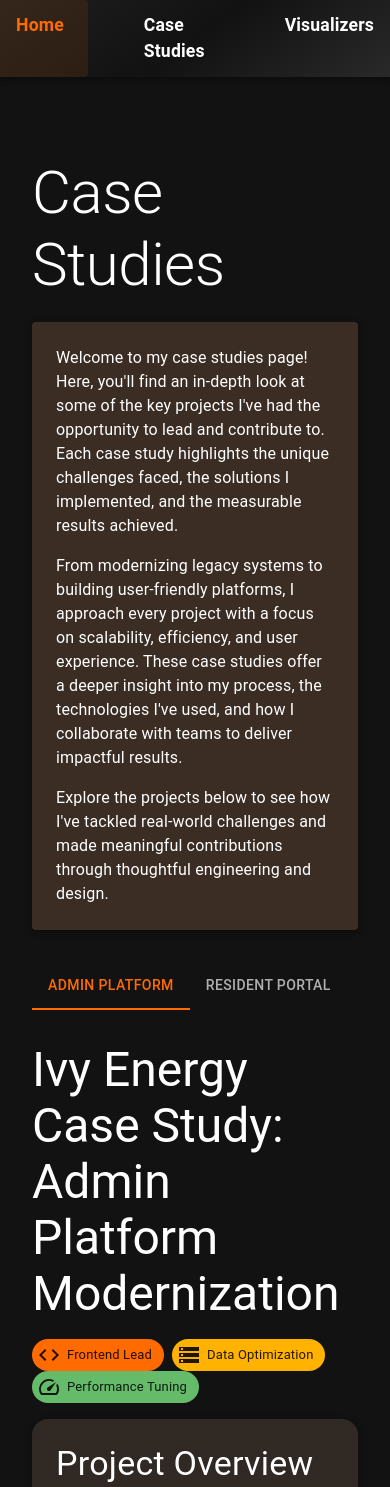
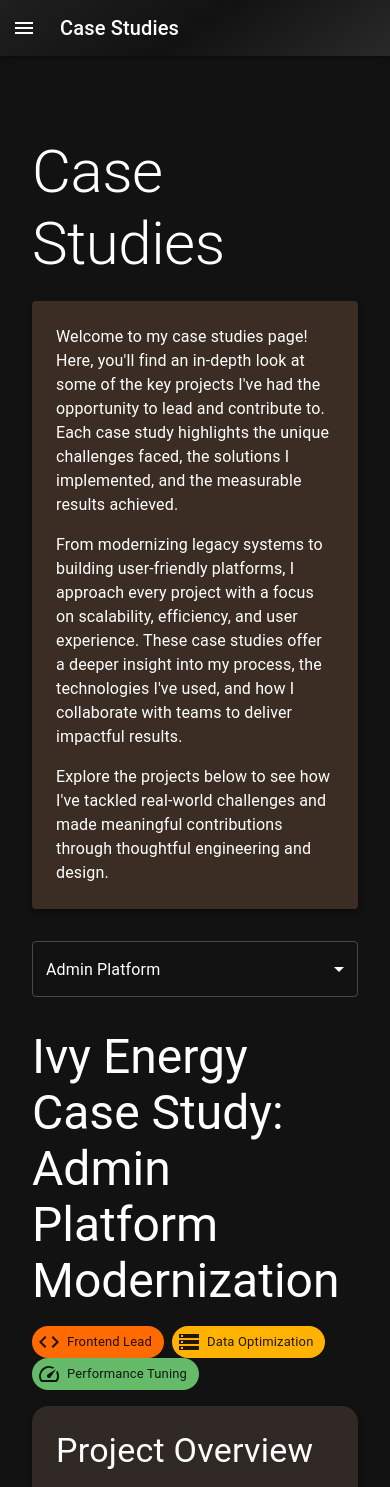
Before and after one commit to gcrews1894/portfolio-site, a React (Vite) app: page /case-studies in a window 390 px wide. Shown: the top 1487 px of the page. Built offline with nearby package versions, Linux system fonts and the light colour scheme.

Commit message:
fix(appBar): mobile responsiveness

```diff
--- a/src/App.tsx
+++ b/src/App.tsx
@@ -1,9 +1,11 @@
-import { Routes, Route, Link as RouterLink } from 'react-router-dom'
-import { AppBar, Toolbar, Box } from '@mui/material'
-import { styled } from '@mui/material/styles'
-import { Home } from './pages/Home'
-import { CaseStudies } from './pages/CaseStudies'
-import { Visualizers } from './pages/Visualizers'
+import React, { useState, useEffect } from 'react';
+import { Routes, Route, Link as RouterLink, useLocation } from 'react-router-dom';
+import { AppBar, Toolbar, Box, Drawer, IconButton, List, ListItem, ListItemText, Typography, useMediaQuery } from '@mui/material';
+import { styled, useTheme } from '@mui/material/styles';
+import MenuIcon from '@mui/icons-material/Menu';
+import { Home } from './pages/Home';
+import { CaseStudies } from './pages/CaseStudies';
+import { Visualizers } from './pages/Visualizers';
 
 const StyledAppBar = styled(AppBar)(() => ({
   background: 'linear-gradient(145deg, #1f1f1f 0%, #121212 50%, #292929 100%)',
@@ -23,18 +25,100 @@
   },
 }));
 
+const DrawerLink = styled(RouterLink)(() => ({
+  color: '#000000',
+  textDecoration: 'none',
+  width: '100%',
+  padding: '12px 24px',
+  '&:hover': {
+    backgroundColor: 'rgba(255,107,0,0.1)',
+    color: '#FF6B00',
+  },
+}));
+
 function App() {
+  const [drawerOpen, setDrawerOpen] = useState(false);
+  const [isMobileView, setIsMobileView] = useState(false);
+  const theme = useTheme();
+  const isMobile = useMediaQuery(theme.breakpoints.down('sm'));
+  const location = useLocation();
+
+  useEffect(() => {
+    setIsMobileView(isMobile);
+  }, [isMobile]);
+
+  const toggleDrawer = (open: boolean) => (event: React.KeyboardEvent | React.MouseEvent) => {
+    if (event.type === 'keydown' && ((event as React.KeyboardEvent).key === 'Tab' || (event as React.KeyboardEvent).key === 'Shift')) {
+      return;
+    }
+    setDrawerOpen(open);
+  };
+
+  const navItems = [
+    { text: 'Home', path: '/' },
+    { text: 'Case Studies', path: '/case-studies' },
+    { text: 'Visualizers', path: '/visualizers' },
+  ];
+
+  const drawerContent = (
+    <Box
+      sx={{ width: 250 }}
+      role="presentation"
+      onClick={toggleDrawer(false)}
+      onKeyDown={toggleDrawer(false)}
+    >
+      <List>
+        {navItems.map((item) => (
+          <ListItem key={item.text}>
+            <DrawerLink to={item.path}>
+              <ListItemText primary={item.text} />
+            </DrawerLink>
+          </ListItem>
+        ))}
+      </List>
+    </Box>
+  );
+
+  const currentPageTitle = navItems.find(item => item.path === location.pathname)?.text || 'Page Not Found';
+
   return (
     <>
       <StyledAppBar position="static">
-        <Toolbar sx={{ justifyContent: 'center' }}>
-          <Box sx={{ display: 'flex', gap: 4 }}>
-            <StyledLink to="/">Home</StyledLink>
-            <StyledLink to="/case-studies">Case Studies</StyledLink>
-            <StyledLink to="/visualizers">Visualizers</StyledLink>
-          </Box>
+        <Toolbar>
+          {isMobileView ? (
+            <>
+              <IconButton
+                edge="start"
+                color="inherit"
+                aria-label="menu"
+                onClick={toggleDrawer(true)}
+                sx={{ mr: 2 }}
+              >
+                <MenuIcon />
+              </IconButton>
+              <Typography variant="h6" component="div" sx={{ flexGrow: 1 }}>
+                {currentPageTitle}
+              </Typography>
+            </>
+          ) : (
+            <Box sx={{ display: 'flex', gap: 4, justifyContent: 'center', width: '100%' }}>
+              {navItems.map((item) => (
+                <StyledLink key={item.text} to={item.path}>
+                  {item.text}
+                </StyledLink>
+              ))}
+            </Box>
+          )}
         </Toolbar>
       </StyledAppBar>
+
+      <Drawer
+        anchor="left"
+        open={drawerOpen}
+        onClose={toggleDrawer(false)}
+      >
+        {drawerContent}
+      </Drawer>
 
       <Box my={4} sx={{ width: '100%', padding: 2 }}>
         <Routes>
@@ -44,7 +128,7 @@
         </Routes>
       </Box>
     </>
-  )
+  );
 }
 
-export default App
+export default App;
--- a/src/pages/CaseStudies.tsx
+++ b/src/pages/CaseStudies.tsx
@@ -1,15 +1,24 @@
 import React, { useState, useEffect } from 'react';
 import { useSearchParams, useLocation } from 'react-router-dom';
-import { Typography, Container, Box, Tabs, Tab, Paper } from '@mui/material';
+import { Typography, Container, Box, Tabs, Tab, Paper, useMediaQuery, MenuItem, Select, FormControl, SelectChangeEvent } from '@mui/material';
+import { useTheme } from '@mui/material/styles';
 import { AdminPortal } from '../components/AdminPortal/AdminPortal';
 import { ResidentPortal } from '../components/ResidentPortal/ResidentPortal';
 import { BillGen } from '../components/BillGen/BillGen';
+
+const tabOptions = [
+  { label: 'Admin Platform', value: 0 },
+  { label: 'Resident Portal', value: 1 },
+  { label: 'PDF Bill Generation', value: 2 },
+];
 
 export const CaseStudies: React.FC = () => {
   const [searchParams] = useSearchParams();
   const tabParam = searchParams.get('tab');
   const [selectedTab, setSelectedTab] = useState(0);
   const location = useLocation();
+  const theme = useTheme();
+  const isMobile = useMediaQuery(theme.breakpoints.down('sm'));
 
   useEffect(() => {
     window.scrollTo(0, 0);
@@ -23,6 +32,10 @@
 
   const handleTabChange = (_event: React.SyntheticEvent, newValue: number) => {
     setSelectedTab(newValue);
+  };
+
+  const handleSelectChange = (event: SelectChangeEvent<number>) => {
+    setSelectedTab(event.target.value as number);
   };
 
   return (
@@ -43,12 +56,32 @@
           </Typography>
         </Paper>
       </Box>
-      <Box>
-        <Tabs value={selectedTab} onChange={handleTabChange}>
-          <Tab label="Admin Platform" />
-          <Tab label="Resident Portal" />
-          <Tab label="PDF Bill Generation" />
-        </Tabs>
+      <Box sx={{ mb: 2 }}>
+        {isMobile ? (
+          <FormControl fullWidth>
+            <Select
+              value={selectedTab}
+              onChange={handleSelectChange}
+            >
+              {tabOptions.map((option) => (
+                <MenuItem key={option.value} value={option.value}>
+                  {option.label}
+                </MenuItem>
+              ))}
+            </Select>
+          </FormControl>
+        ) : (
+          <Tabs
+            value={selectedTab}
+            onChange={handleTabChange}
+            variant="fullWidth"
+            sx={{ borderBottom: 1, borderColor: 'divider' }}
+          >
+            {tabOptions.map((option) => (
+              <Tab key={option.value} label={option.label} />
+            ))}
+          </Tabs>
+        )}
       </Box>
 
       {selectedTab === 0 && <AdminPortal />}
```
